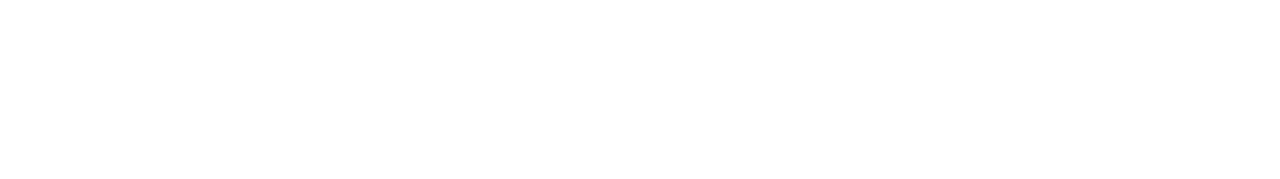
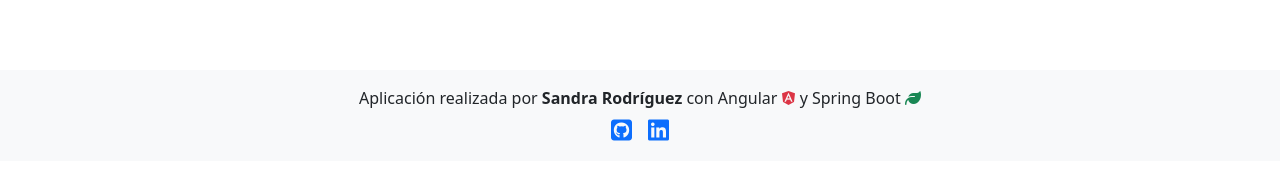
Before and after one commit to srdgz/inventario-angular, an Angular app: page /productos in a window 1280 px wide. Shown: the part 377-556 px from the top of the page. Built offline with nearby package versions, Linux system fonts and the light colour scheme; no server answers.

Commit message:
feat: add footer

```diff
--- a/src/app/app.component.html
+++ b/src/app/app.component.html
@@ -29,3 +29,32 @@
 <div class="container">
   <router-outlet></router-outlet>
 </div>
+<footer
+  class="footer bg-light text-center text-lg-start"
+  style="position: sticky; bottom: 0; left: 0; right: 0; margin-top: 220px"
+>
+  <div class="text-center p-3">
+    <p class="mb-0">
+      Aplicación realizada por <strong>Sandra Rodríguez</strong> con Angular
+      <i class="fa-brands fa-angular text-danger"></i> y Spring Boot
+      <i class="fa-solid fa-leaf text-success"></i>
+    </p>
+    <div class="mt-2">
+      <a
+        href="https://github.com/srdgz"
+        target="_blank"
+        rel="noopener noreferrer"
+        class="me-3"
+      >
+        <i class="fa-brands fa-square-github fs-4"></i>
+      </a>
+      <a
+        href="https://www.linkedin.com/in/sandra-rodriguez-reyes"
+        target="_blank"
+        rel="noopener noreferrer"
+      >
+        <i class="fa-brands fa-linkedin fs-4"></i>
+      </a>
+    </div>
+  </div>
+</footer>
--- a/src/app/app.component.ts
+++ b/src/app/app.component.ts
@@ -7,7 +7,6 @@
   standalone: true,
   imports: [RouterOutlet, ProductoListaComponent],
   templateUrl: './app.component.html',
-  styleUrl: './app.component.css',
 })
 export class AppComponent {
   title = 'inventario-app';
--- a/src/index.html
+++ b/src/index.html
@@ -12,6 +12,13 @@
       integrity="sha384-QWTKZyjpPEjISv5WaRU9OFeRpok6YctnYmDr5pNlyT2bRjXh0JMhjY6hW+ALEwIH"
       crossorigin="anonymous"
     />
+    <link
+      rel="stylesheet"
+      href="https://cdnjs.cloudflare.com/ajax/libs/font-awesome/6.6.0/css/all.min.css"
+      integrity="sha512-Kc323vGBEqzTmouAECnVceyQqyqdsSiqLQISBL29aUW4U/M7pSPA/gEUZQqv1cwx4OnYxTxve5UMg5GT6L4JJg=="
+      crossorigin="anonymous"
+      referrerpolicy="no-referrer"
+    />
   </head>
   <body>
     <app-root></app-root>
```
Also changed, not shown: angular.json (+4 -13 lines), src/app/app.component.css (deleted).
